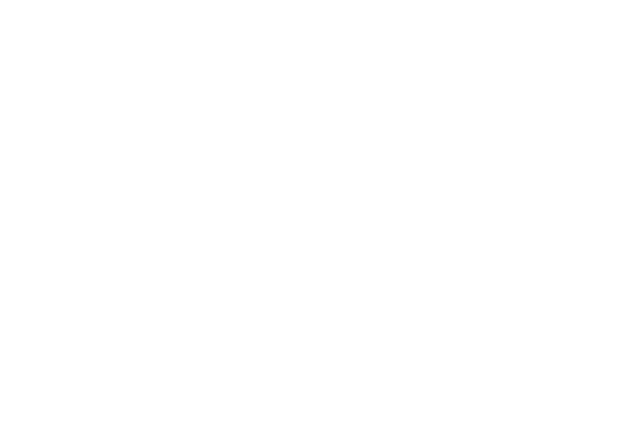
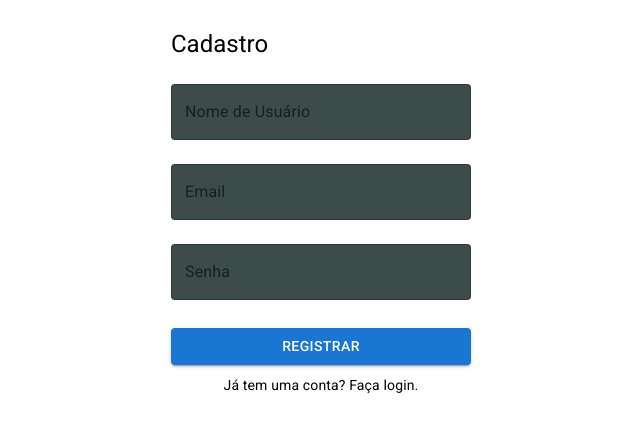
Before and after one commit to gabs-vieira/saveSmart, a React (Vite) app in the folder client/: page /register in a window 1280 px wide. Shown: the top 432 px of the page, without its empty margins (319-959 px from the left). Built offline with nearby package versions, Linux system fonts and the light colour scheme.

Commit message:
Feat: UI-create user

```diff
--- a/client/package.json
+++ b/client/package.json
@@ -31,6 +31,6 @@
     "globals": "^15.11.0",
     "typescript": "~5.6.2",
     "typescript-eslint": "^8.11.0",
-    "vite": "^5.4.10"
+    "vite": "^5.4.11"
   }
 }
--- a/client/src/pages/CreateUser/index.tsx
+++ b/client/src/pages/CreateUser/index.tsx
@@ -1,3 +1,87 @@
+import React, { useState } from "react";
+import { Button, TextField, Typography } from "@mui/material";
+import { useNavigate } from "react-router-dom";
+import { api } from "../../services/api";
+
 export function CreateUser() {
-    return <></>;
+  const [username, setUsername] = useState("");
+  const [email, setEmail] = useState("");
+  const [password, setPassword] = useState("");
+  const [error, setError] = useState("");
+  const navigate = useNavigate();
+
+  const handleRegister = async (event: React.FormEvent) => {
+    event.preventDefault();
+
+    // Limpa o erro caso haja um de tentativa anterior
+    setError("");
+
+    try {
+      // Chama a API para criar o usuário
+      const response = await api.createUser({
+        username,
+        email,
+        password,
+      });
+
+      // Se o cadastro for bem-sucedido, redireciona para a tela de login
+      navigate("/login");
+    } catch (error) {
+      // Exibe mensagem de erro em caso de falha
+      setError("Erro ao criar conta. Tente novamente.");
+      console.error("Erro ao registrar:", error);
+    }
+  };
+
+  return (
+    <div className="register-container" style={{ padding: "20px", width: "300px", margin: "0 auto" }}>
+      <Typography variant="h5" gutterBottom>
+        Cadastro
+      </Typography>
+      <form onSubmit={handleRegister}>
+        <TextField
+          label="Nome de Usuário"
+          value={username}
+          onChange={(e) => setUsername(e.target.value)}
+          fullWidth
+          margin="normal"
+          variant="outlined"
+        />
+        <TextField
+          label="Email"
+          type="email"
+          value={email}
+          onChange={(e) => setEmail(e.target.value)}
+          fullWidth
+          margin="normal"
+          variant="outlined"
+        />
+        <TextField
+          label="Senha"
+          type="password"
+          value={password}
+          onChange={(e) => setPassword(e.target.value)}
+          fullWidth
+          margin="normal"
+          variant="outlined"
+        />
+        {error && (
+          <Typography variant="body2" color="error" style={{ marginTop: "10px" }}>
+            {error}
+          </Typography>
+        )}
+        <Button type="submit" variant="contained" color="primary" fullWidth style={{ marginTop: "20px" }}>
+          Registrar
+        </Button>
+      </form>
+
+      <Typography
+        variant="body2"
+        style={{ marginTop: "10px", cursor: "pointer", textAlign: "center" }}
+        onClick={() => navigate("/login")}
+      >
+        Já tem uma conta? Faça login.
+      </Typography>
+    </div>
+  );
 }
```
Also changed, not shown: 1 other file (tests, documents, lock files or other folders).
